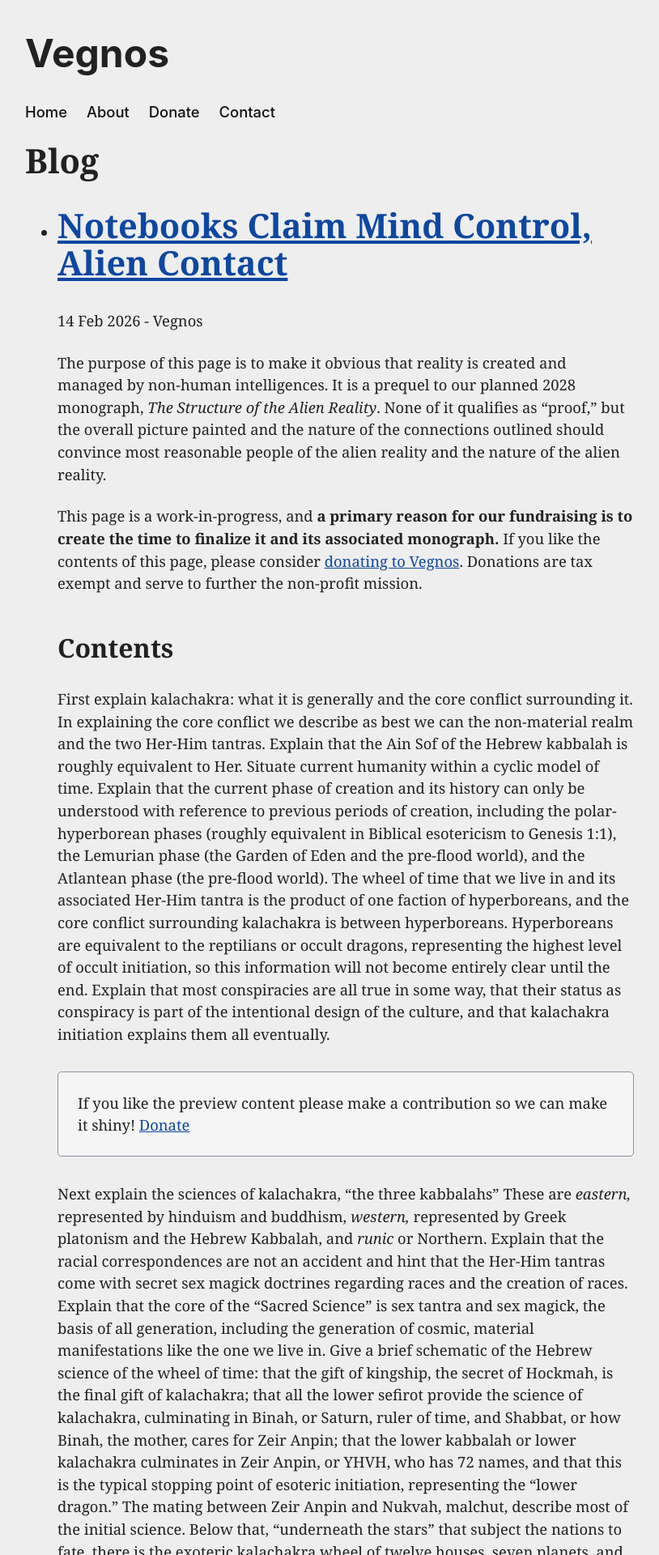
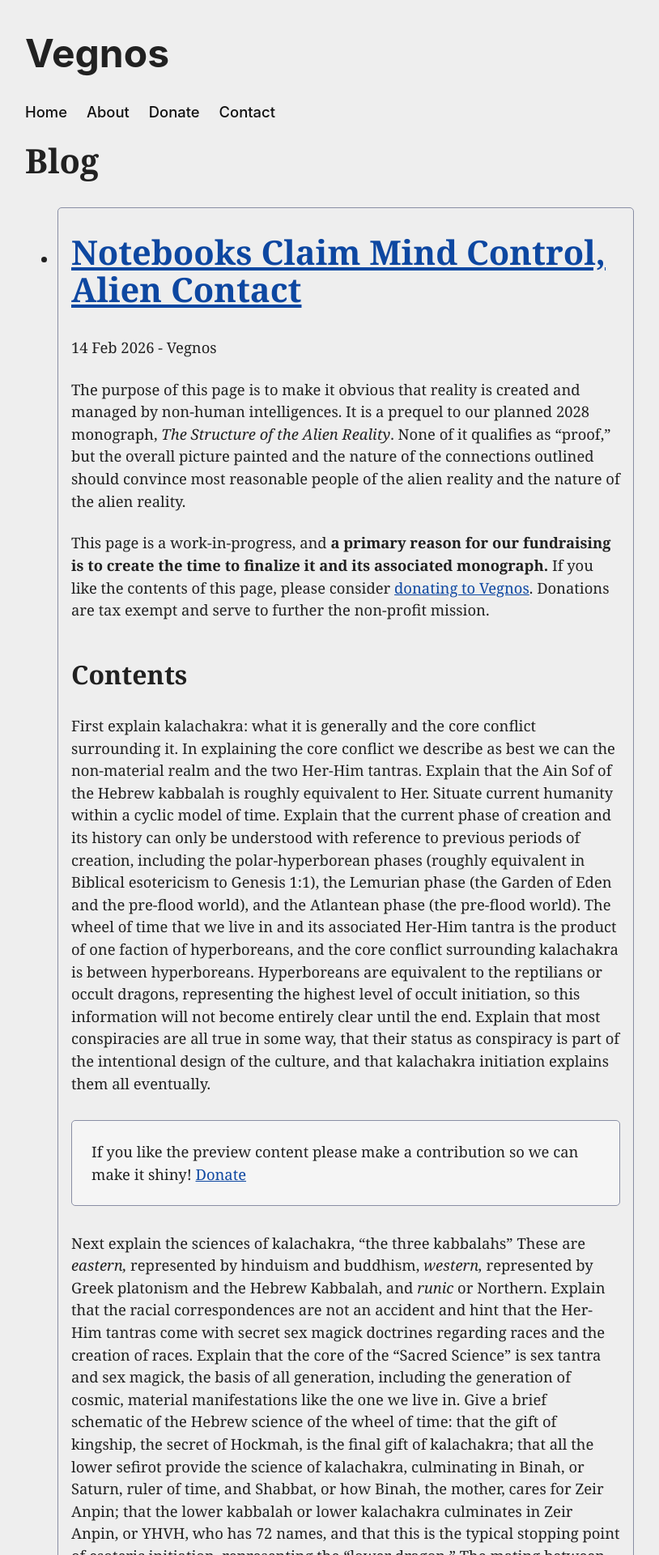
Before and after one commit to jklmnop10/vegnos, a Jekyll site: the page built from blog.md, in a window 1280 px wide. Shown: the top 1920 px of the page at 81% size, without its empty margins (233-1047 px from the left). Built offline with Jekyll 4.4.1, drawn with Linux system fonts in a browser that asks for light colours.

Commit message:
Update blog.md

```diff
--- a/blog.md
+++ b/blog.md
@@ -3,13 +3,15 @@ layout: default
 title: Blog
 ---
 
-<ul>
+<ul class="post-list">
   {% for post in site.posts %}
     <li>
+      <article>
       <h2><a href="{{ post.url }}">{{ post.title }}</a></h2>
       <p>{{ post.date | date_to_string }} - {{ post.author }}</p>
       <div>{{ content }}</div>
       {{ post.excerpt }}
+      </article>
     </li>
   {% endfor %}
 </ul>
```
